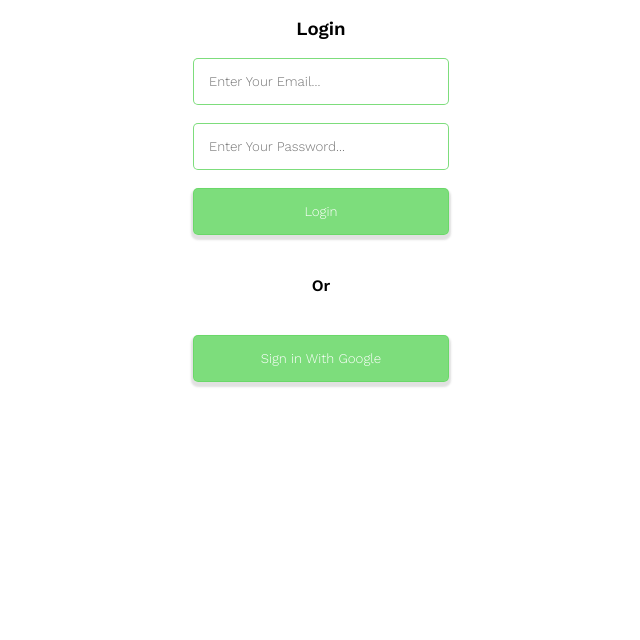
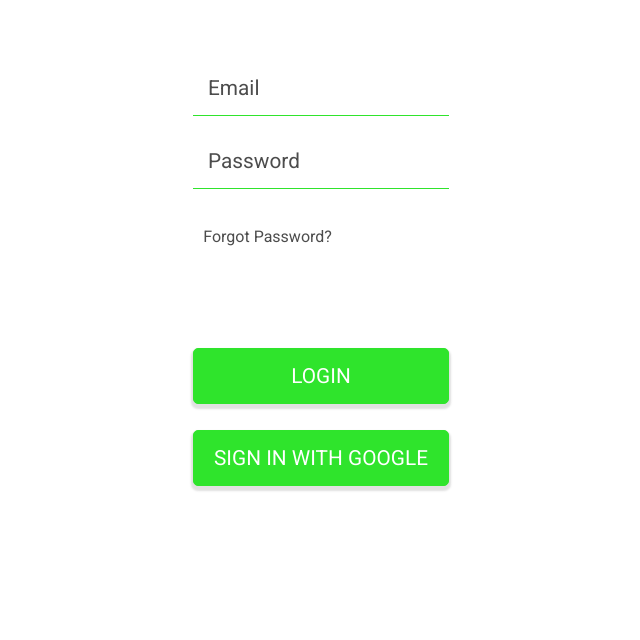
Before and after one commit to llllQ/dissowebapp, a plain HTML site: page index.html in a window 1280 px wide. Shown: the part 249-889 px from the top of the page, without its empty margins (319-959 px from the left). Before the commit the page ends 800 px from the top, so only its background shows below. Drawn offline with nearby package versions, Linux system fonts and the light colour scheme; no server answers.

Commit message:
Login Styling
changes made to make login page dynamic, with a gradient background to meet high-fidelity prototype specifications

```diff
--- a/index.html
+++ b/index.html
@@ -9,18 +9,22 @@
     <title>Sign in to Feedme</title>
 </head>
 <body>
-  <div class="backgroundImage"><br>
-  </div>
+  <section class="container">
     <div class="contentForm">
         <h3>Login</h3>
-        <input type="email" id="txtUsername" required minlength="7" placeholder="Enter Your Email...">
-        <input type="password" id="txtPassword" required minlength="4" maxlength="20" placeholder="Enter Your Password...">
+        <input type="email" id="txtUsername" required minlength="7" placeholder="Email">
+        <input type="password" id="txtPassword" required minlength="4" maxlength="20" placeholder="Password">
+        <p class="forgot">Forgot Password?</p>
+        <!-- <label for="txtUsername" class="txtUsername">
+            <input type="email" id="txtUsername" placeholder="Username">
+            <span class="label">Username</span>
+            <span class="border"></span>
+        </label> -->
+
         <button id="btnLogin" onclick="login()">Login</button>
-        <br>
-        <h4>Or</h4>
-        <br>
         <button id="btnGoogleAuth" onclick="gAuth()">Sign in With Google</button>
     </div>
+  </section>
 
     <script src="https://www.gstatic.com/firebasejs/5.8.2/firebase.js"></script>
     <script>
--- a/styles/loginStyle.css
+++ b/styles/loginStyle.css
@@ -1,9 +1,9 @@
-@import url('https://fonts.googleapis.com/css?family=Work+Sans:300,600');
+@import url('https://fonts.googleapis.com/css?family=Roboto:400,600,800');
 
 
 :root{
-    --brand-clr: rgba(103, 216, 101, 0.85);
-    --select-clr: rgba(0, 170, 101, 0.85);
+    --brand-clr: rgb(47, 228, 44);
+    --select-clr: #55D6BE;
 }
 
 html{
@@ -18,29 +18,45 @@
     /* filter: blur(8px);
     -webkit-filter: blur(8px); */
     /* background-repeat: no-repeat; */
-	font-family: 'Work Sans', sans-serif;
-	font-weight: 400;
+	font-family: 'Roboto', sans-serif;
+    font-weight: 400;
+    overflow: hidden;
 }
 
+.container{
+    height: 100vh;
+    /* background: rgb(66,246,132); */
+    background: linear-gradient(90deg,  rgba(39,230,159,1) 0%, rgba(66,246,132,1) 100%);
+}
 
+/*
 .backgroundImage{
     display: block;
-    background-image: url("../resources/background.jfif");
+    background-image: url("../resources/background.jfif"); */
     /* background-color: red; */
-    filter: blur(8px);
-    -webkit-filter: blur(8px);
+    /* filter: blur(8px);
+    -webkit-filter: blur(8px); */
     /* width: 100%; */
-    height: 100%;
+    /* height: 100%;
     background-position: center;
     background-repeat: no-repeat;
     background-size: cover;
-    /* visibility: visible; */
+    visibility: hidden;
 
 
-}
+} */
+
+/* .brandingImg{
+    background-color: red;
+    background-image: url("../resources/greenfern.jfif");
+    background-position: center;
+    background-repeat: no-repeat;
+    background-size: cover;
+    height: 40%;
+} */
 
 input, button {
-    font-family: 'Work Sans', sans-serif;
+    font-family: 'Roboto', sans-serif;
 }
 
 .contentForm {
@@ -52,15 +68,17 @@
     margin-top: auto;
     margin-bottom: auto;
     top: 0px; */
-    position: absolute;
+    /* position: absolute;
     margin: auto;
     top: 15%;
     bottom:15%;
     right:0;
-    left:0;
-    background: rgba(255,255,255,0.8);
+    left:0; */
+
+
+    /* background: rgba(255,255,255,0.8); */
     width: 70%;
-    /* margin: 0 auto; */
+    margin: 0 auto;
     padding: 10%;
     /* margin-top: 25%; */
     border-radius: 5px;
@@ -68,61 +86,142 @@
 
 }
 
-.contentForm h3, h4{
+.contentForm h3{
     text-align: center;
+    text-transform: uppercase;
+    color: #fff;
 }
 
 .contentForm h3{
-
+    font-size: 3rem;
+    font-weight: 800;
+    margin-bottom: 30%;
 }
 
+.contentForm p{
+    margin-top: 15%;
+    margin-bottom: 40%;
+    padding-left: 4%;
+    font-weight: 400;
+    color: rgba(255,255,255, 0.7);
+    cursor: pointer;
+}
+
+
 .contentForm input{
-    display: block;
-    border: 1px solid var(--brand-clr);
+    /* display: block;
+    border: none;
+    border-bottom: 1px solid var(--brand-clr);
     border-radius: 5px;
     background: #fff;
     padding: 15px;
     outline: none;
     width: 100%;
     box-sizing: border-box;
-    margin-bottom: 7%;
+    margin-bottom: 7%; */
+    display: block;
+    border: none;
+    border-bottom: 1px solid #fff;
+    background: rgba(255,255,255,0);
+    padding: 15px;
+    margin-bottom: 10%;
+    outline: none;
+    width: 100%;
+    box-sizing: border-box;
+    color: #fff;
+    font-size: 1.3rem;
+
+}
+
+.contentForm ::placeholder{
+    color: rgba(255,255,255, 0.9);
 }
 
 .contentForm input:focus{
-    border: 1px solid var(--select-clr);
-    /* border: 1px solid red; */
+    border-bottom: 1px solid var(--select-clr);
 
 }
 
+
 .contentForm button{
     cursor: pointer;
-    background: var(--brand-clr);
-    color: #fff;
-    border: 1px solid var(--brand-clr);
+    background: #fff;
+    color: var(--brand-clr);
+    /* border: 1px solid var(--brand-clr); */
+    border: none;
     border-radius: 5px;
     padding: 15px;
     display: block;
-    width: 100%;
+    margin: 0 auto;
+    width: 50%;
     transition: 0.3s;
     -webkit-transition: 0.3s;
     -moz-transition: 0.3s;
-    box-shadow: 0px 3px 2px 2px rgba(53, 53, 53, 0.15);
+    box-shadow: 0px 1px 0.5px 0.5px rgba(53, 53, 53, 0.15);
+    font-size: 1.3rem;
+    margin-bottom: 10%;
+    text-transform: uppercase;
 }
 
 .contentForm button:hover{
     background: #fff;
     color: var(--brand-clr);
+    box-shadow: 0px 4px 3px 3px rgba(53, 53, 53, 0.15);
     /* border: 1px solid var(--brand-clr); */
 
 }
 
 @media screen and (min-width: 1000px){
-    .backgroundImage{
-        visibility: hidden;
+
+    .container{
+        background: #fff;
     }
 
     .contentForm{
         width: 20%;
         margin-top: 0%;
+        top: 10%;
+        bottom:15%;
+    }
+
+    .contentForm h3{
+        color: var(--brand-clr);
+    }
+
+    .contentForm p{
+        color: rgba(0,0,0,0.7);
+    }
+
+    .contentForm input{
+        display: block;
+        border: none;
+        border-bottom: 1px solid var(--brand-clr);
+        /* border: 1px solid var(--brand-clr); */
+        /* border-radius: 5px; */
+        background: #fff;
+        padding: 15px;
+        outline: none;
+        width: 100%;
+        box-sizing: border-box;
+        margin-bottom: 7%;
+    }
+
+    .contentForm ::placeholder{
+        color: rgba(0,0,0, 0.7);
+    }
+
+    .contentForm button{
+        cursor: pointer;
+        background: var(--brand-clr);
+        color: #fff;
+        border: 1px solid var(--brand-clr);
+        border-radius: 5px;
+        padding: 15px;
+        display: block;
+        width: 100%;
+        transition: 0.3s;
+        -webkit-transition: 0.3s;
+        -moz-transition: 0.3s;
+        box-shadow: 0px 3px 2px 2px rgba(53, 53, 53, 0.15);
     }
 }
```
Also changed, not shown: resources/greenfern.jfif (added).
